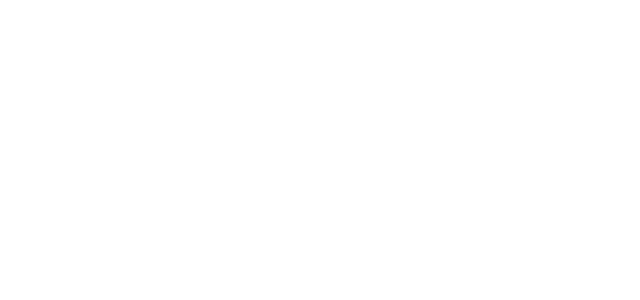
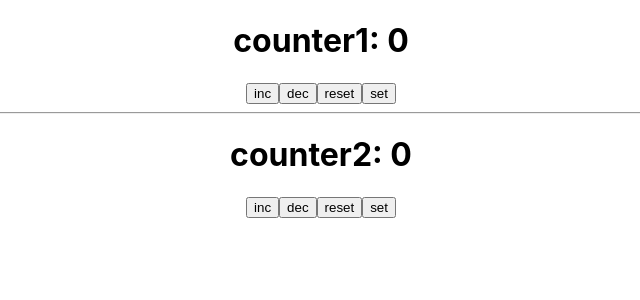
Before and after one commit to ViktorOstafiichuk/hw-react, a React (Create React App) app: page / in a window 1280 px wide. Shown: the top 300 px of the page, without its empty margins (319-959 px from the left). Built offline with nearby package versions, Linux system fonts and the light colour scheme.

Commit message:
add HW6.1

```diff
--- a/src/App.js
+++ b/src/App.js
@@ -1,13 +1,52 @@
 import './App.css';
 import {useReducer} from "react";
 
+const init = (initialValue) => {
+    return {counter1: initialValue, counter2: initialValue}
+}
+
+const reducer = (state, action) => {
+
+    switch (action.type) {
+        case 'INC1':
+            return {...state, counter1: state.counter1 + 1}
+        case 'DEC1':
+            return {...state, counter1: state.counter1 - 1}
+        case 'RESET1':
+            return {...state, counter1: 0}
+        case 'SET1':
+            return {...state, counter1: 10}
+        case 'INC2':
+            return {...state, counter2: state.counter2 + 1}
+        case 'DEC2':
+            return {...state, counter2: state.counter2 - 1}
+        case 'RESET2':
+            return {...state, counter2: 0}
+        case 'SET2':
+            return {...state, counter2: 30}
+        default:
+            break;
+    }
+    return {...state}
+};
+
 function App() {
-  useReducer()
-  return (
-    <div className="App">
-
-    </div>
-  );
+    const [state, dispatch] = useReducer(reducer, 0, init);
+    return (
+        <div className="App">
+            <h1>counter1: {state.counter1}</h1>
+            <button onClick={() => dispatch({type: 'INC1'})}>inc</button>
+            <button onClick={() => dispatch({type: 'DEC1'})}>dec</button>
+            <button onClick={() => dispatch({type: 'RESET1'})}>reset</button>
+            <button onClick={() => dispatch({type: 'SET1'})}>set</button>
+            <hr/>
+            <h1>counter2: {state.counter2}</h1>
+            <button onClick={() => dispatch({type: 'INC2'})}>inc</button>
+            <button onClick={() => dispatch({type: 'DEC2'})}>dec</button>
+            <button onClick={() => dispatch({type: 'RESET2'})}>reset</button>
+            <button onClick={() => dispatch({type: 'SET2'})}>set</button>
+        </div>
+    );
 }
 
 export default App;
```
